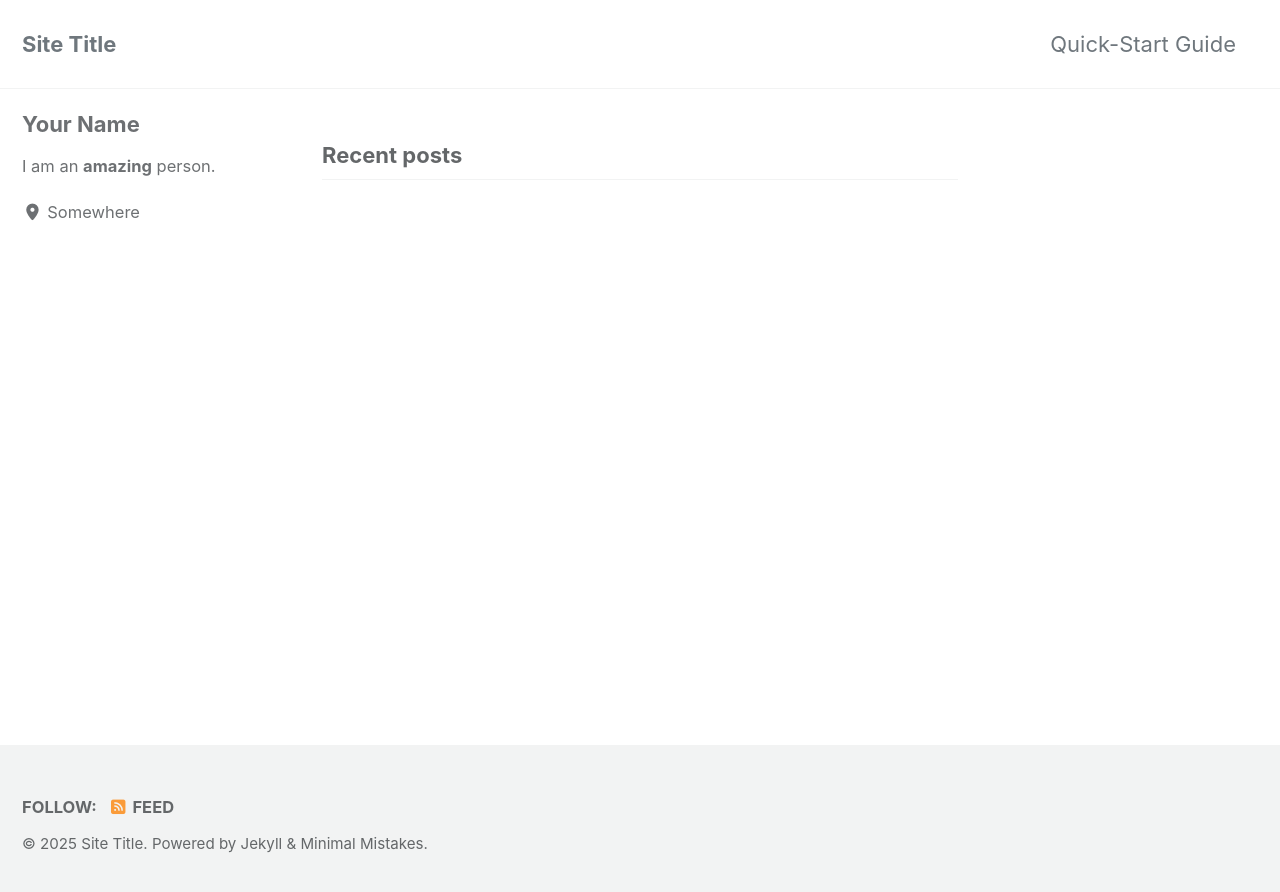
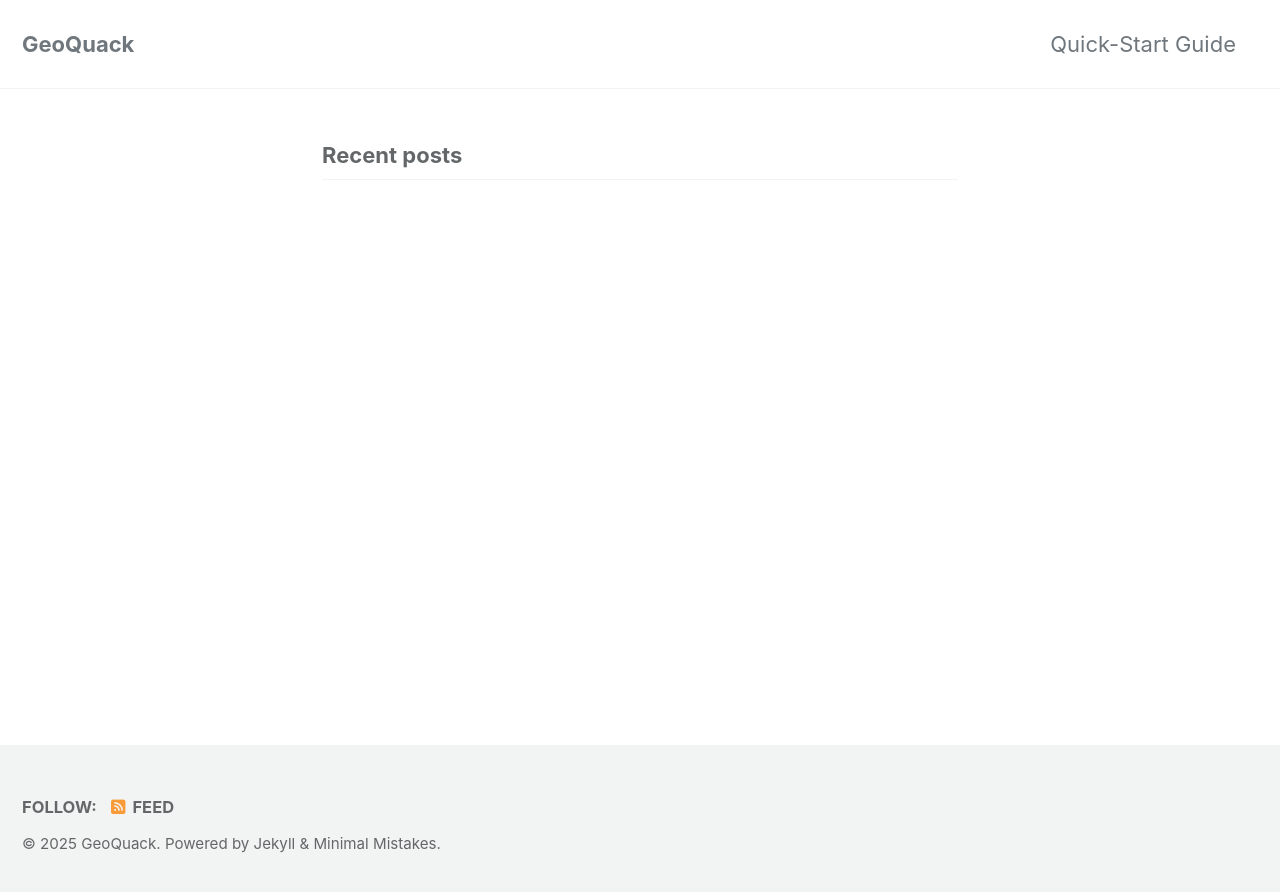
Before and after one commit to ZacharyCJLeger/ZacharyCJLeger.github.io, a Jekyll site: the page built from index.html, in a window 1280 px wide. Shown: the top 892 px of the page. Built offline with Jekyll 4.4.1, drawn with Linux system fonts in a browser that asks for light colours; cached includes are drawn as plain includes; the list of posts is cut into pages by our own code.

Commit message:
Some updates

```diff
--- a/_config.yml
+++ b/_config.yml
@@ -17,11 +17,11 @@ minimal_mistakes_skin    : "default" # "air", "aqua", "contrast", "dark", "dirt"
 # Site Settings
 locale                   : "en-US"
 rtl                      : # true, false (default) # turns direction of the page into right to left for RTL languages
-title                    : "Site Title"
+title                    : "GeoQuack"
 title_separator          : "-"
 subtitle                 : # site tagline that appears below site title in masthead
-name                     : "Your Name"
-description              : "An amazing website."
+name                     : "GeoQuack"
+description              : "GeoQuack."
 url                      : # the base hostname & protocol for your site e.g. "https://mmistakes.github.io"
 baseurl                  : # the subpath of your site, e.g. "/blog"
 repository               : # GitHub username/repo-name e.g. "mmistakes/minimal-mistakes"
@@ -112,31 +112,31 @@ analytics:
 
 
 # Site Author
-author:
-  name             : "Your Name"
-  avatar           : # path of avatar image, e.g. "/assets/images/bio-photo.jpg"
-  bio              : "I am an **amazing** person."
-  location         : "Somewhere"
-  email            :
-  links:
-    - label: "Email"
-      icon: "fas fa-fw fa-envelope-square"
-      # url: "mailto:your.name@email.com"
-    - label: "Website"
-      icon: "fas fa-fw fa-link"
-      # url: "https://your-website.com"
-    - label: "Twitter"
-      icon: "fab fa-fw fa-twitter-square"
-      # url: "https://twitter.com/"
-    - label: "Facebook"
-      icon: "fab fa-fw fa-facebook-square"
-      # url: "https://facebook.com/"
-    - label: "GitHub"
-      icon: "fab fa-fw fa-github"
-      # url: "https://github.com/"
-    - label: "Instagram"
-      icon: "fab fa-fw fa-instagram"
-      # url: "https://instagram.com/"
+# author:
+#   name             : "GeoQuack"
+#   avatar           : # path of avatar image, e.g. "/assets/images/bio-photo.jpg"
+#   bio              : "I am an **amazing** person."
+#   location         : "Somewhere"
+#   email            :
+#   links:
+#     - label: "Email"
+#       icon: "fas fa-fw fa-envelope-square"
+#       # url: "mailto:your.name@email.com"
+#     - label: "Website"
+#       icon: "fas fa-fw fa-link"
+#       # url: "https://your-website.com"
+#     - label: "Twitter"
+#       icon: "fab fa-fw fa-twitter-square"
+#       # url: "https://twitter.com/"
+#     - label: "Facebook"
+#       icon: "fab fa-fw fa-facebook-square"
+#       # url: "https://facebook.com/"
+#     - label: "GitHub"
+#       icon: "fab fa-fw fa-github"
+#       # url: "https://github.com/"
+#     - label: "Instagram"
+#       icon: "fab fa-fw fa-instagram"
+#       # url: "https://instagram.com/"
 
 # Site Footer
 footer:
```
